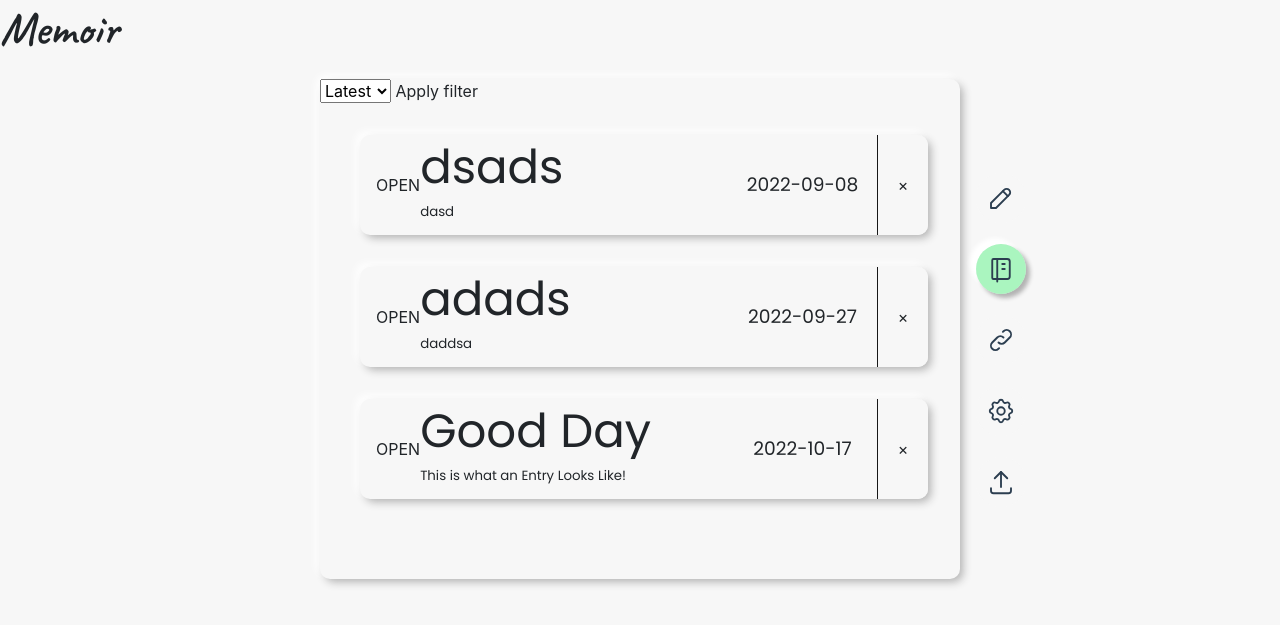
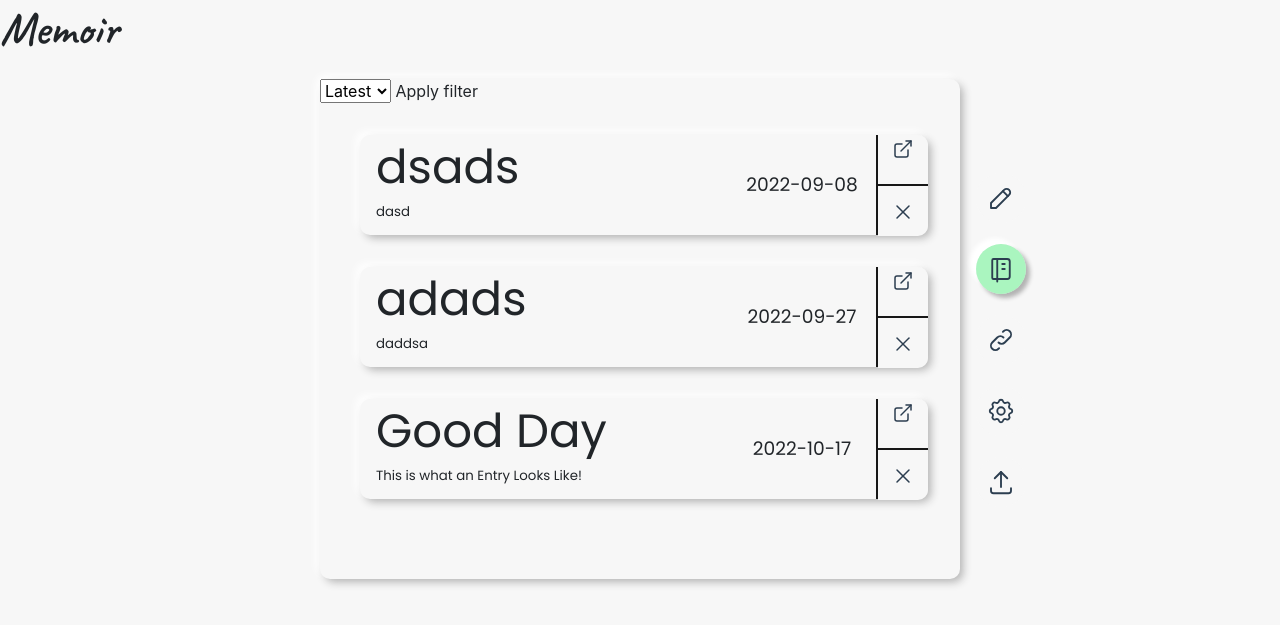
Before and after one commit to KarikFreiheit/Memoir, a Flask app: page / in a window 1280 px wide. Shown: the part 71-696 px from the top of the page. Run offline with Flask 2, Linux system fonts and the light colour scheme; a user stored in the database is signed in; data comes from the database, SQL or seed files in the repository; both versions use the stored data as it was after the commit; some libraries are stand-ins or nearby versions.

Commit message:
Styling New Open Button and Modal - need to fix buttons not working on other parts of site

```diff
--- a/Website/static/base.css
+++ b/Website/static/base.css
@@ -177,7 +177,7 @@ button{
 }
 .date{
     display: flex;
-    border-right: 1px solid var(--black);
+    border-right: 2px solid var(--black);
     height: 100%;
     min-width: 150px;
     max-width: 20%;
@@ -191,11 +191,12 @@ button{
 
 .button-delete{
     border: none;
-    border-radius: 0 10px 10px 0;
+    border-radius: 0 0 10px 0;
     background-color: var(--white);
     text-align: center;
     width: 50px;
-    height: 100%;
+    height: 50%;
+    border-top: 1px solid var(--black);
 }
 .button-delete:hover{
     background-color: var(--hover);
@@ -207,7 +208,31 @@ button{
     border-radius: 0 10px 10px 0;
     background-color: var(--hover);
     width: 50px;
-    height: 100%;
+    height: 50%;
+    text-align: center;
+}
+
+.button-open{
+    border: none;
+    border-radius: 0 10px 0 0;
+    background-color: var(--white);
+    text-align: center;
+    width: 50px;
+    height: 50%;
+    border-bottom: 1px solid var(--black);
+
+
+}
+.button-open:hover{
+    background-color: var(--mint);
+}
+.button-open:focus{
+    all: unset;
+    border: none;
+    border-radius: 0 10px 10px 0;
+    background-color: var(--hover);
+    width: 50px;
+    height: 50%;
     text-align: center;
 }
 
@@ -286,7 +311,10 @@ button{
 /* List Item Modal */
 
 .modal{
+
     display: none;
+    border: none;
+    border-radius: 16px;
     height: 500px;
     width: 500px;
 }
--- a/Website/templates/home.html
+++ b/Website/templates/home.html
@@ -83,14 +83,30 @@
         <ul class="note-list" id="notes">
             {% for note in user.notes%}
             <li class="list-element">
-              <div class="open">OPEN</div>
+
               <div class="list-element-grid">
                 <div class="title">{{note.data[:16]}}</div>
                 <p class="text-body"> {{note.body[:85]}} </p>
               </div>
               <div class="list-element-flex">
                 <div class="date"> {{note.date}}</div>
-                <button type="button" class="button-delete" onClick="deleteNote({{ note.id }})"><span aria-hidden="true">&times;</span></button>
+                <div class = "v-flex">
+                  <div class="button-open">
+                    <svg xmlns="http://www.w3.org/2000/svg" class="icon icon-tabler icon-tabler-external-link" width="24" height="24" viewBox="0 0 24 24" stroke-width="1.5" stroke="#2c3e50" fill="none" stroke-linecap="round" stroke-linejoin="round">
+                      <path stroke="none" d="M0 0h24v24H0z" fill="none"/>
+                      <path d="M11 7h-5a2 2 0 0 0 -2 2v9a2 2 0 0 0 2 2h9a2 2 0 0 0 2 -2v-5" />
+                      <line x1="10" y1="14" x2="20" y2="4" />
+                      <polyline points="15 4 20 4 20 9" />
+                    </svg>
+                  </div>
+                  <button type="button" class="button-delete" onClick="deleteNote({{ note.id }})">
+                    <svg xmlns="http://www.w3.org/2000/svg" class="icon icon-tabler icon-tabler-x" width="24" height="24" viewBox="0 0 24 24" stroke-width="1.5" stroke="#2c3e50" fill="none" stroke-linecap="round" stroke-linejoin="round">
+                    <path stroke="none" d="M0 0h24v24H0z" fill="none"/>
+                    <line x1="18" y1="6" x2="6" y2="18" />
+                    <line x1="6" y1="6" x2="18" y2="18" />
+                    </svg>
+                  </button>
+                </div>
               </div>
               <dialog class="modal">
                 <button class="closeModal">close modal</button>
```
Also changed, not shown: Website/static/index.js (+5 -2 lines), Website/database.db.
